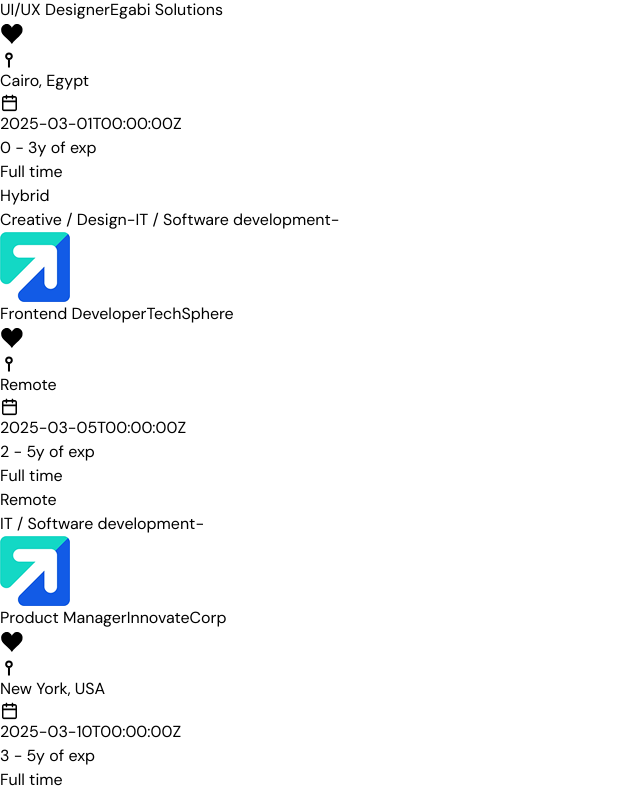
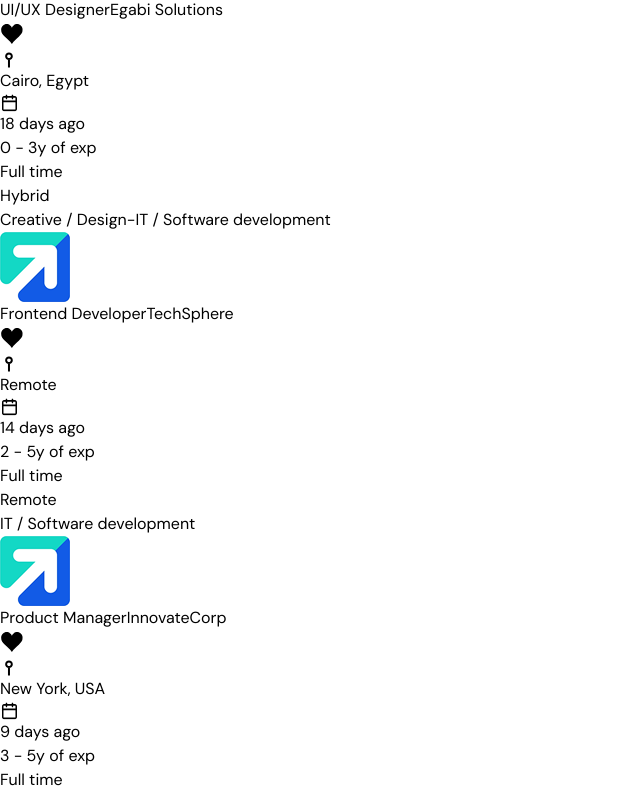
Before and after one commit to slovanky/izam-frontend-task, a Next.js app: page / in a window 1280 px wide. Shown: the part 1631-2420 px from the top of the page, without its empty margins (0-640 px from the left). Built offline with nearby package versions, Linux system fonts and the light colour scheme.

Commit message:
finalizing jobs

```diff
--- a/src/components/JobList/Job.tsx
+++ b/src/components/JobList/Job.tsx
@@ -4,6 +4,7 @@
 import { CalendarIcon, HeartIcon, LocationIcon } from "../common/Icons";
 
 import { JobType } from "@/Types";
+import moment from "moment";
 
 type JobProps = {
   job: JobType;
@@ -42,7 +43,7 @@
           </div>
           <div className="flex items-center gap-x-1.5">
             <CalendarIcon className="shrink-0 w-[8px] lg:w-[18px] h-[8px] lg:h-[18px] aspect-square" />
-            <span className="text-[11px] lg:text-[17px]">{job.postedDate}</span>
+            <span className="text-[11px] lg:text-[17px]">{moment(job.postedDate).fromNow()}</span>
           </div>
         </div>
 
@@ -57,10 +58,10 @@
 
       <div className="px-4 lg:px-10">
         <p className="flex items-center gap-x-2.5 text-[10px] lg:text-[17px]">
-          {job.categories.map((category, index) => (
+          {job.categories.map((category, idx) => (
             <>
               <span>{category}</span>
-              <span>-</span>
+              {idx + 1 < job.categories.length && <span>-</span>}
             </>
           ))}
         </p>
```
